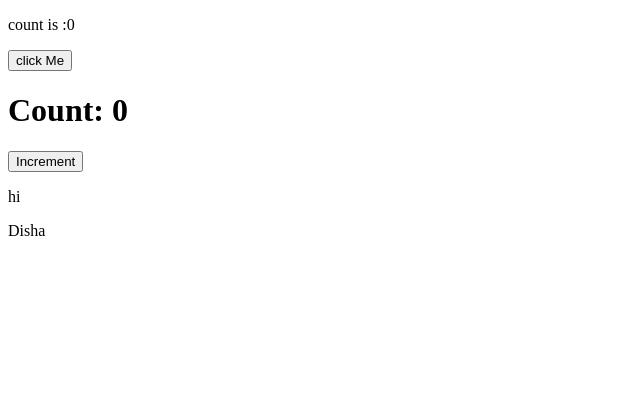
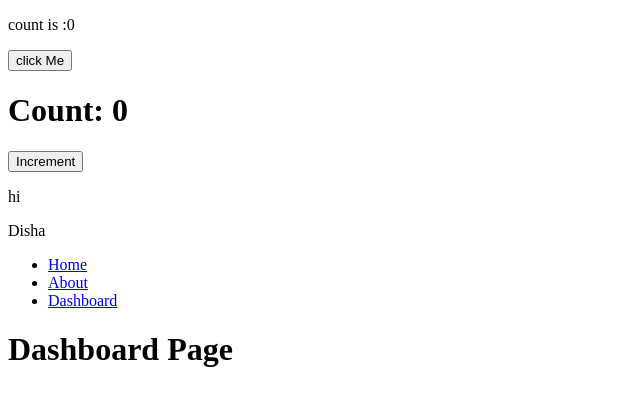
Before and after one commit to DishaKD21/Practice, a React (Vite) app in the folder React/concepts/TypesOfHooks/: page /dashboard in a window 1280 px wide. Shown: the top 406 px of the page, without its empty margins (0-640 px from the left). Built offline with nearby package versions, Linux system fonts and the light colour scheme.

Commit message:
added routing

```diff
--- a/React/concepts/TypesOfHooks/package.json
+++ b/React/concepts/TypesOfHooks/package.json
@@ -11,7 +11,8 @@
   },
   "dependencies": {
     "react": "^19.1.0",
-    "react-dom": "^19.1.0"
+    "react-dom": "^19.1.0",
+    "react-router": "^7.6.2"
   },
   "devDependencies": {
     "@eslint/js": "^9.25.0",
--- a/React/concepts/TypesOfHooks/src/App.jsx
+++ b/React/concepts/TypesOfHooks/src/App.jsx
@@ -2,12 +2,37 @@ import './App.css';
 import UseEffect from './components/Useeffect';
 import LoggerComponent from './components/LoggerComponent'
 import UseContext from './components/UseContext'
+import {createBrowserRouter, RouterProvider} from "react-router";
+import Home from './components/Home';
+import About from './components/About';
+import Dashboard from './components/Dashboard';
+import Navbar from './components/Navbar';
+const router = createBrowserRouter(
+  [
+    {
+     path: "/",
+     element : <div><Navbar/><Home/></div>
+    },
+
+    {
+     path: "/about",
+     element :  <div><Navbar/><About/></div>
+    },
+
+    {
+     path: "/dashboard",
+     element : <div><Navbar/><Dashboard/></div>
+    }
+  ]
+);
 function App() {
   return (
     <>
     <UseEffect></UseEffect>
     <LoggerComponent></LoggerComponent>
     <UseContext></UseContext>
+    < RouterProvider router={router} />
+
     </>
   )
 }
--- /dev/null
+++ b/React/concepts/TypesOfHooks/src/components/About.jsx
@@ -0,0 +1,8 @@
+function About(){
+    return(
+        <div>
+           <h1>About Page</h1>
+        </div>
+    );
+}
+export default About;
--- /dev/null
+++ b/React/concepts/TypesOfHooks/src/components/Dashboard.jsx
@@ -0,0 +1,8 @@
+function Dashboard(){
+    return(
+        <div>
+           <h1>Dashboard Page</h1>
+        </div>
+    );
+}
+export default Dashboard;
--- /dev/null
+++ b/React/concepts/TypesOfHooks/src/components/Home.jsx
@@ -0,0 +1,8 @@
+function Home(){
+    return(
+        <div>
+           <h1>Home Page</h1>
+        </div>
+    );
+}
+export default Home;
--- /dev/null
+++ b/React/concepts/TypesOfHooks/src/components/Navbar.jsx
@@ -0,0 +1,21 @@
+import { Link } from "react-router";
+function Navbar(){
+    return(
+        <>
+        <div>
+            <ul>
+                <li>
+                    <Link to="/">Home</Link>
+                </li>
+                <li>
+                    <Link to="/about"> About</Link>
+                </li>
+                <li>
+                    <Link to="/dashboard">Dashboard</Link>
+                </li>
+            </ul>
+        </div>
+        </>
+    );
+}
+export default Navbar;
```
Also changed, not shown: 1 other file (tests, documents, lock files or other folders).
